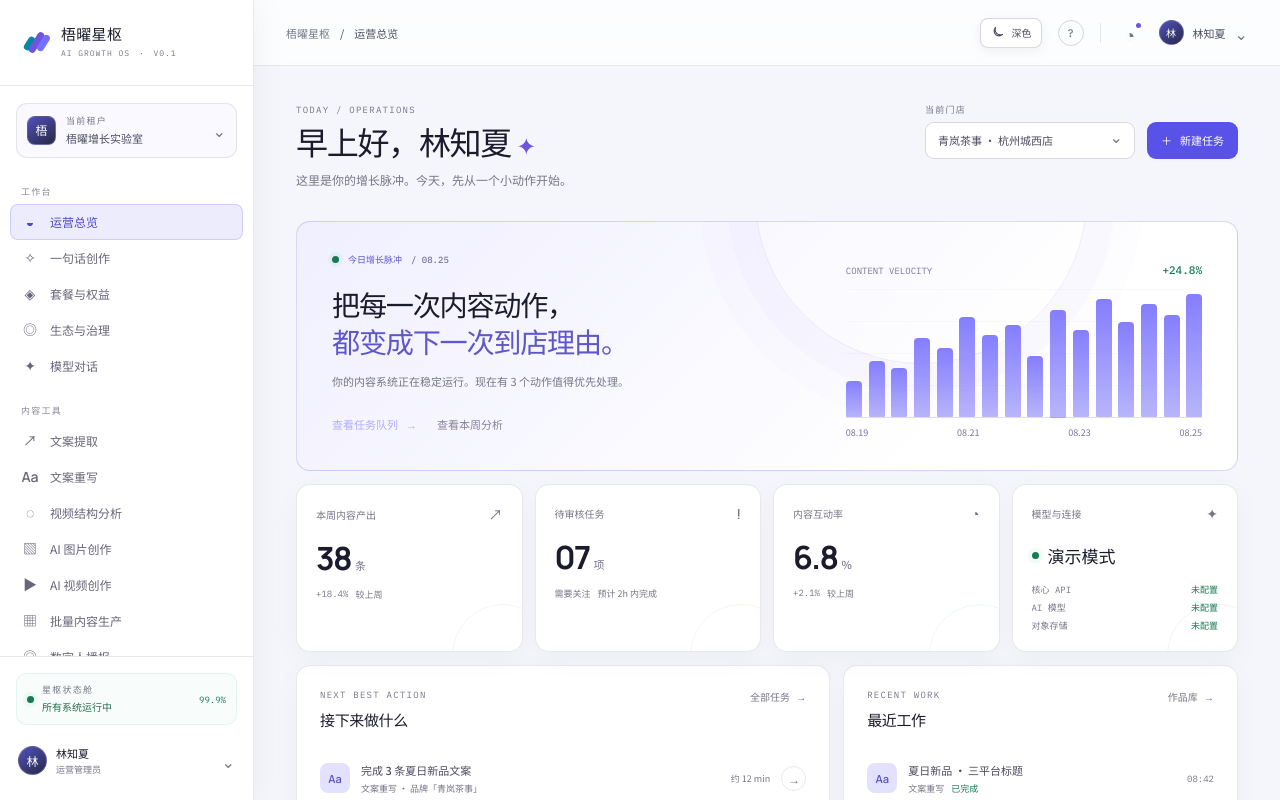
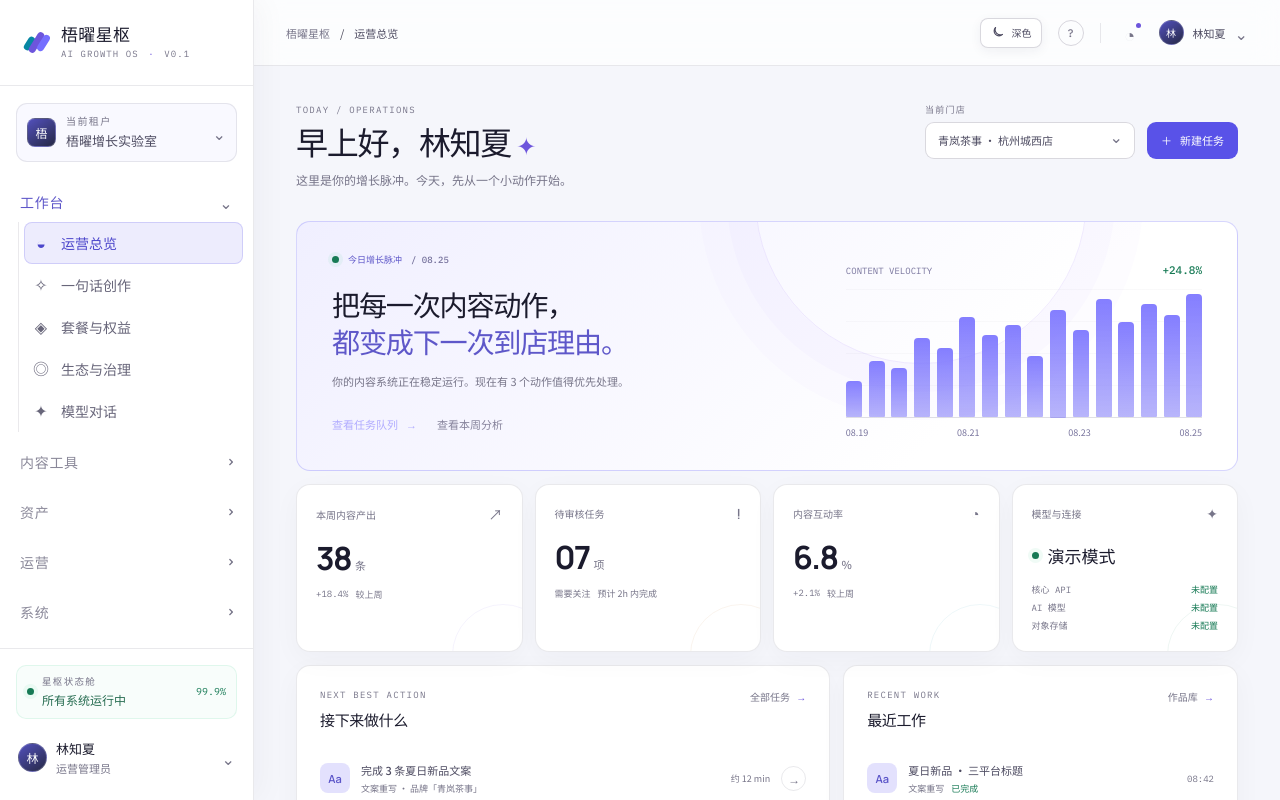
Before and after one commit to Luv10777/1, a Vue app: page /dashboard in a window 1280 px wide. Built offline with nearby package versions, Linux system fonts and the light colour scheme; no server answers.

Commit message:
feat: add collapsible sidebar navigation

```diff
--- a/src/layouts/AppShell.vue
+++ b/src/layouts/AppShell.vue
@@ -13,9 +13,11 @@ const router = useRouter()
 const menuOpen = ref(false)
 const accountOpen = ref(false)
 const pageScroll = ref(null)
+const NAV_STORAGE_KEY = 'wuyao-sidebar-groups'
 
 const navGroups = [
   {
+    key: 'workspace',
     label: '工作台',
     items: [
       { name: 'dashboard', label: '运营总览', path: '/dashboard', glyph: '◒' },
@@ -26,6 +28,7 @@ const navGroups = [
     ],
   },
   {
+    key: 'content',
     label: '内容工具',
     items: [
       { name: 'copy-extract', label: '文案提取', path: '/copy/extract', glyph: '↗' },
@@ -38,6 +41,7 @@ const navGroups = [
     ],
   },
   {
+    key: 'assets',
     label: '资产',
     items: [
       { name: 'merchants', label: '商家与门店', path: '/merchants', glyph: '⌂' },
@@ -48,6 +52,7 @@ const navGroups = [
     ],
   },
   {
+    key: 'operations',
     label: '运营',
     items: [
       { name: 'reviews', label: '评论与 AI 客服', path: '/reviews', glyph: '◠' },
@@ -56,6 +61,7 @@ const navGroups = [
     ],
   },
   {
+    key: 'system',
     label: '系统',
     items: [
       { name: 'tasks', label: '任务中心', path: '/tasks', glyph: '✓' },
@@ -64,10 +70,54 @@ const navGroups = [
   },
 ]
 
+const getRouteGroup = () => navGroups.find(group => group.items.some(item => item.name === route.name))
+
+const getInitialExpandedGroups = () => {
+  let savedGroups = []
+  try {
+    const storedGroups = JSON.parse(localStorage.getItem(NAV_STORAGE_KEY) || '[]')
+    if (Array.isArray(storedGroups)) savedGroups = storedGroups
+  } catch {
+    // Ignore malformed or unavailable local storage and use the active group.
+  }
+
+  const knownKeys = new Set(navGroups.map(group => group.key))
+  const initialGroups = new Set(savedGroups.filter(key => knownKeys.has(key)))
+  initialGroups.add(getRouteGroup()?.key || navGroups[0].key)
+  return initialGroups
+}
+
+const expandedGroups = ref(getInitialExpandedGroups())
 const isActive = (name) => route.name === name
+const isGroupActive = (group) => group.items.some(item => isActive(item.name))
+const isGroupExpanded = (key) => expandedGroups.value.has(key)
 const closeMenu = () => { menuOpen.value = false }
 
+const saveExpandedGroups = () => {
+  try {
+    localStorage.setItem(NAV_STORAGE_KEY, JSON.stringify([...expandedGroups.value]))
+  } catch {
+    // Navigation remains functional when local storage is unavailable.
+  }
+}
+
+const toggleGroup = (key) => {
+  const nextGroups = new Set(expandedGroups.value)
+  if (nextGroups.has(key)) nextGroups.delete(key)
+  else nextGroups.add(key)
+  expandedGroups.value = nextGroups
+  saveExpandedGroups()
+}
+
+const expandActiveGroup = () => {
+  const activeGroup = getRouteGroup()
+  if (!activeGroup || expandedGroups.value.has(activeGroup.key)) return
+  expandedGroups.value = new Set([...expandedGroups.value, activeGroup.key])
+  saveExpandedGroups()
+}
+
 watch(() => route.fullPath, async () => {
+  expandActiveGroup()
   await nextTick()
   pageScroll.value?.scrollTo({ top: 0, left: 0 })
 })
@@ -101,8 +151,29 @@ const logout = () => {
       </div>
 
       <nav class="primary-nav" aria-label="主导航">
-        <div v-for="group in navGroups" :key="group.label" class="nav-group">
-          <p class="nav-group-label">{{ group.label }}</p>
+        <div
+          v-for="group in navGroups"
+          :key="group.key"
+          class="nav-group"
+          :class="{ 'has-active-item': isGroupActive(group) }"
+        >
+          <button
+            class="nav-group-trigger"
+            type="button"
+            :aria-expanded="isGroupExpanded(group.key)"
+            :aria-controls="`nav-group-${group.key}`"
+            @click="toggleGroup(group.key)"
+          >
+            <span class="nav-group-label">{{ group.label }}</span>
+            <span class="nav-group-chevron" :class="{ expanded: isGroupExpanded(group.key) }" aria-hidden="true">⌄</span>
+          </button>
+          <div
+            :id="`nav-group-${group.key}`"
+            class="nav-group-items"
+            :class="{ expanded: isGroupExpanded(group.key) }"
+            :aria-hidden="!isGroupExpanded(group.key)"
+          >
+            <div class="nav-group-items-inner">
               <RouterLink
                 v-for="item in group.items"
                 :key="item.name"
@@ -115,6 +186,8 @@ const logout = () => {
                 <span>{{ item.label }}</span>
                 <span v-if="item.name === 'tasks'" class="nav-count">3</span>
               </RouterLink>
+            </div>
+          </div>
         </div>
       </nav>
 
```
Also changed, not shown: src/style.css. Lines whose indentation alone changed are shown as unchanged.
